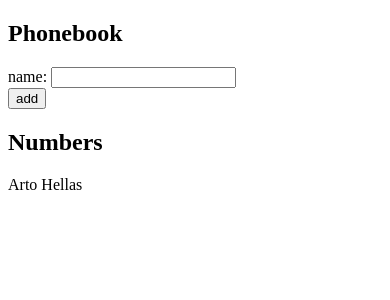
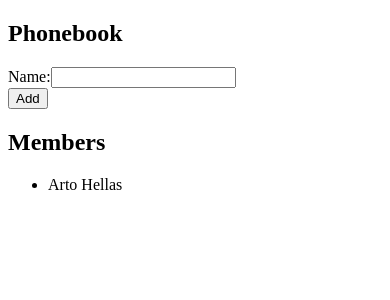
Before and after one commit to gilb01scott/fullstackopenPart2, a React (Vite) app in the folder phoneBook/step1/: page / in a window 390 px wide. Shown: the top 300 px of the page. Built offline with nearby package versions, Linux system fonts and the light colour scheme.

Commit message:
completed part2 exercises 2.7 {phoneBook step2}

```diff
--- a/phoneBook/step1/src/App.jsx
+++ b/phoneBook/step1/src/App.jsx
@@ -1,41 +1,181 @@
-import React from 'react'
-
-import { useState } from 'react'
+import React, { useState } from 'react'
 
 const App = () => {
-  const [persons, setPersons] = useState([
-    { name: 'Arto Hellas' }
-  ])
+  const [persons, setPersons] = useState([{ name: 'Arto Hellas' } ])
   const [newName, setNewName] = useState('')
+
+
+
+
 
   const addNewName = (event) => {
     event.preventDefault()
-    const nameObject = { name: newName }
-    setPersons(persons.concat(nameObject))
+
+    const exists = persons.some(
+      person => person.name.toLowerCase() === newName.toLowerCase()
+    )
+
+    if (exists) {
+      alert(`${newName} already exists to the phoneBook`)
+
+    }
+
+    setPersons([...persons, { name: newName }])
     setNewName('')
   }
 
-const handleNameChange = (event) =>{
-     setNewName(event.target.value)
-     console.log(event.target.value)
-}
+  const handleNameChange = (event) => {
+    setNewName(event.target.value)
+  }
+
   return (
     <div>
       <h2>Phonebook</h2>
 
       <form onSubmit={addNewName}>
         <div>
-          name: <input value={newName} onChange={handleNameChange}/>
-       </div>
-        <div>
-          <button type="submit">add</button>
+          Name:
+          <input
+            value={newName}
+            onChange={handleNameChange}
+          />
         </div>
+
+        <button type="submit">Add</button>
       </form>
 
-        <h2>Numbers</h2>
-          {persons.map(p => <p key={p.name}>{p.name}</p> )}
+      <h2>Members</h2>
+      <ul>
+        {persons.map((person, index) => (
+          <li key={index}>{person.name}</li>
+        ))}
+      </ul>
     </div>
   )
 }
 
 export default App
+
+
+
+
+
+
+
+
+
+
+
+
+
+
+
+
+
+
+
+
+
+
+
+
+
+
+
+
+
+
+
+
+
+
+
+
+
+
+
+
+
+
+
+
+
+
+
+
+
+
+
+
+
+
+
+
+
+
+
+
+
+
+
+
+
+
+
+
+
+
+
+
+
+
+
+// import React from 'react'
+
+// import { useState } from 'react'
+
+// const App = () => {
+//   const [persons, setPersons] = useState([
+//     { name: 'Arto Hellas' }
+//   ])
+//   const [newName, setNewName] = useState('')
+
+//
+
+
+//   const addNewName = (event) => {
+//     event.preventDefault()
+//     console.log(event.preventDefault)
+//     const nameObject = { name: newName }
+//     setPersons(persons.concat(nameObject))
+//     setNewName('')
+//   }
+
+// const handleNameChange = (event) =>{
+//      setNewName(event.target.value)
+//      console.log(event.target.value)
+// }
+//   return (
+//     <div>
+//       <h2>Phonebook</h2>
+
+//       <form onSubmit={addNewName}>
+//         <div>
+//           Name: <input value={newName} onChange={handleNameChange}/>
+//        </div>
+//         <div>
+//           <button type="submit">Add</button>
+//         </div>
+//       </form>
+
+//         <h2>Members</h2>
+
+//           {persons.map((p, i) => <li key={i}>{p.name}</li> )}
+//     </div>
+//   )
+// }
+
+
+
+
+// export default App
```
